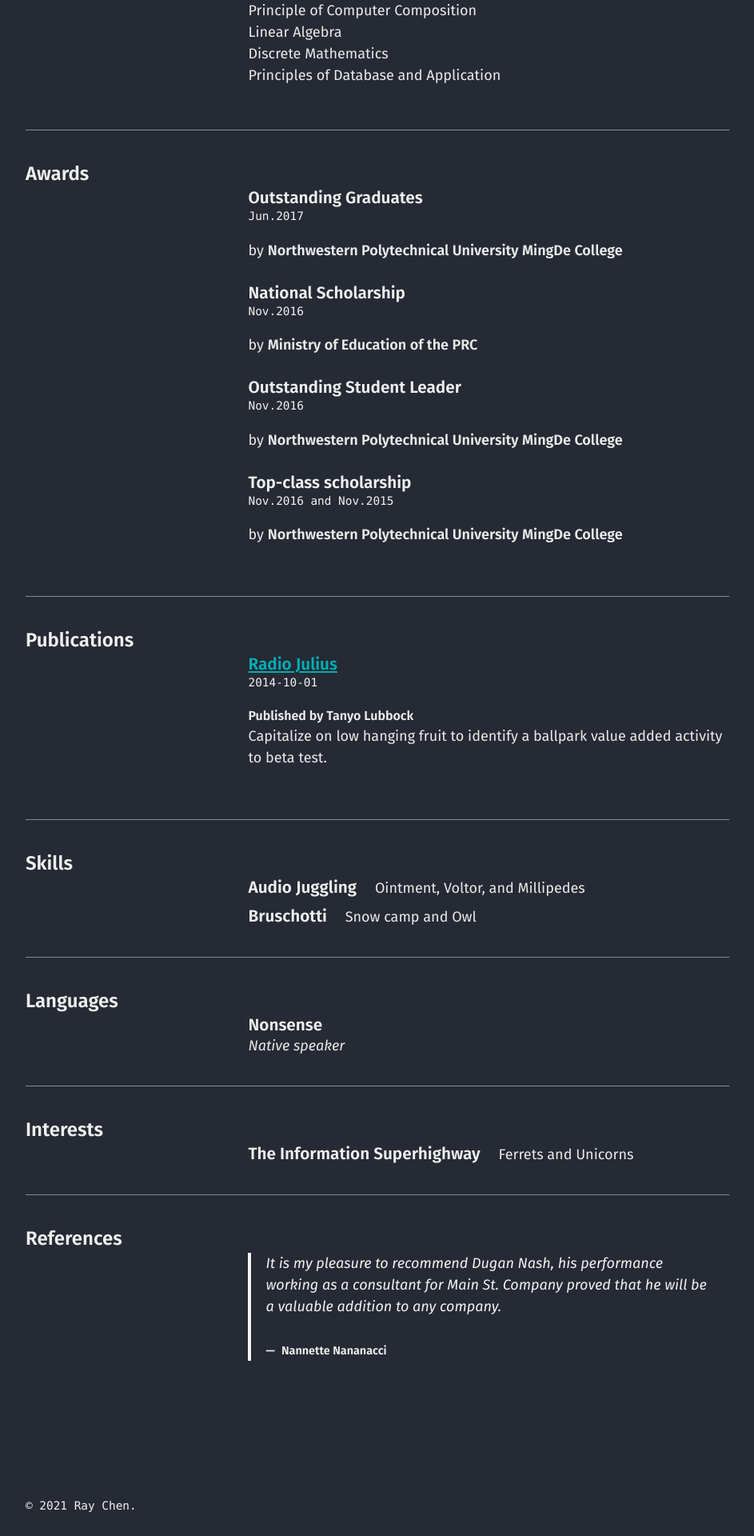
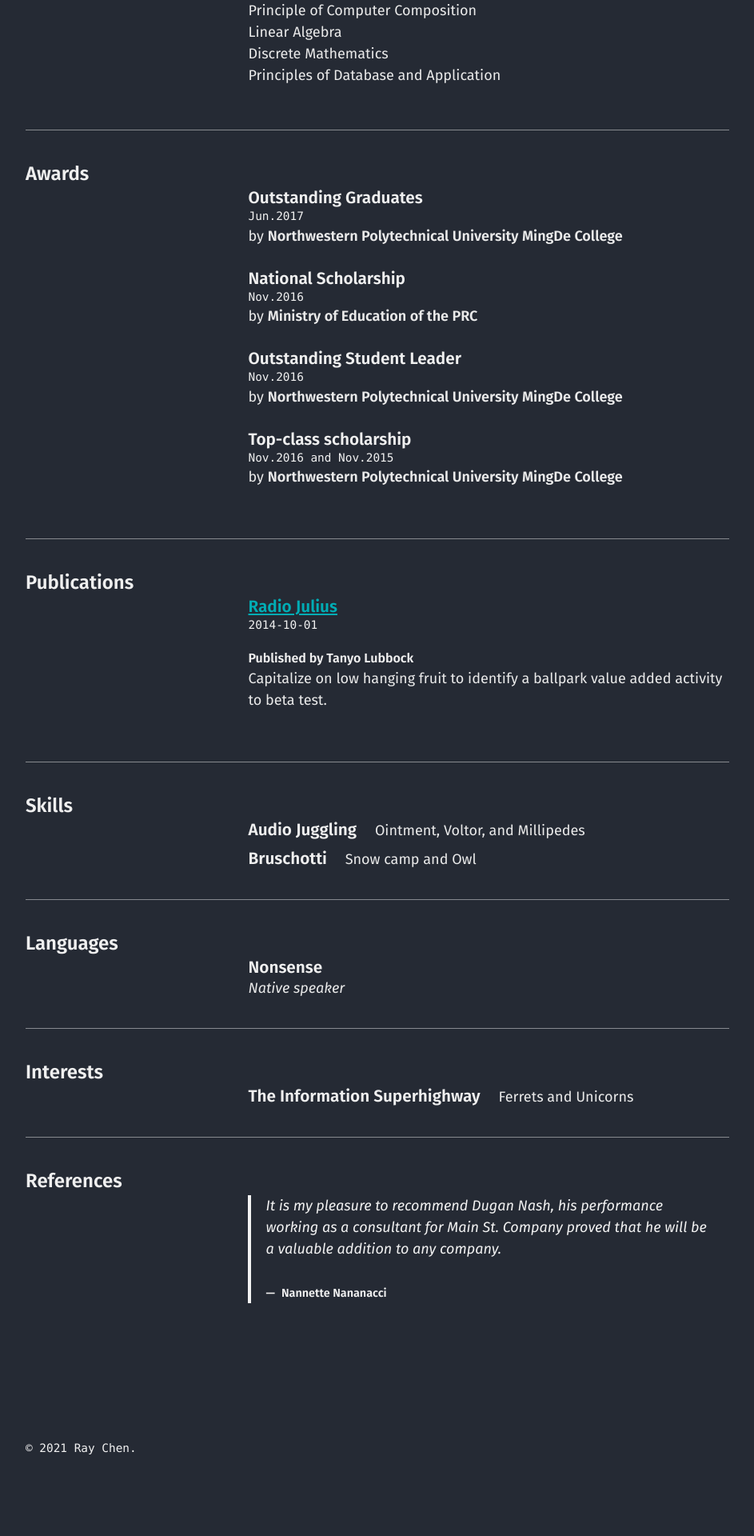
Before and after one commit to chen709847237/chen709847237, a Jekyll site: the page built from cv.md, in a window 1280 px wide. Shown: the part 1568-3488 px from the top of the page at 80% size, without its empty margins (40-983 px from the left). Built offline with Jekyll 4.4.1, drawn with Linux system fonts in a browser that asks for light colours; after the commit the page ends 3416 px from its top, so only the background shows below that.

Commit message:
Update_award

```diff
--- a/_sass/basically-basic/_layout.scss
+++ b/_sass/basically-basic/_layout.scss
@@ -166,7 +166,7 @@ main {
     }
 
     .awarder {
-      margin: 1rem 0 0;
+      margin: 0 0 0;
     }
 
     .courses-title,
```
